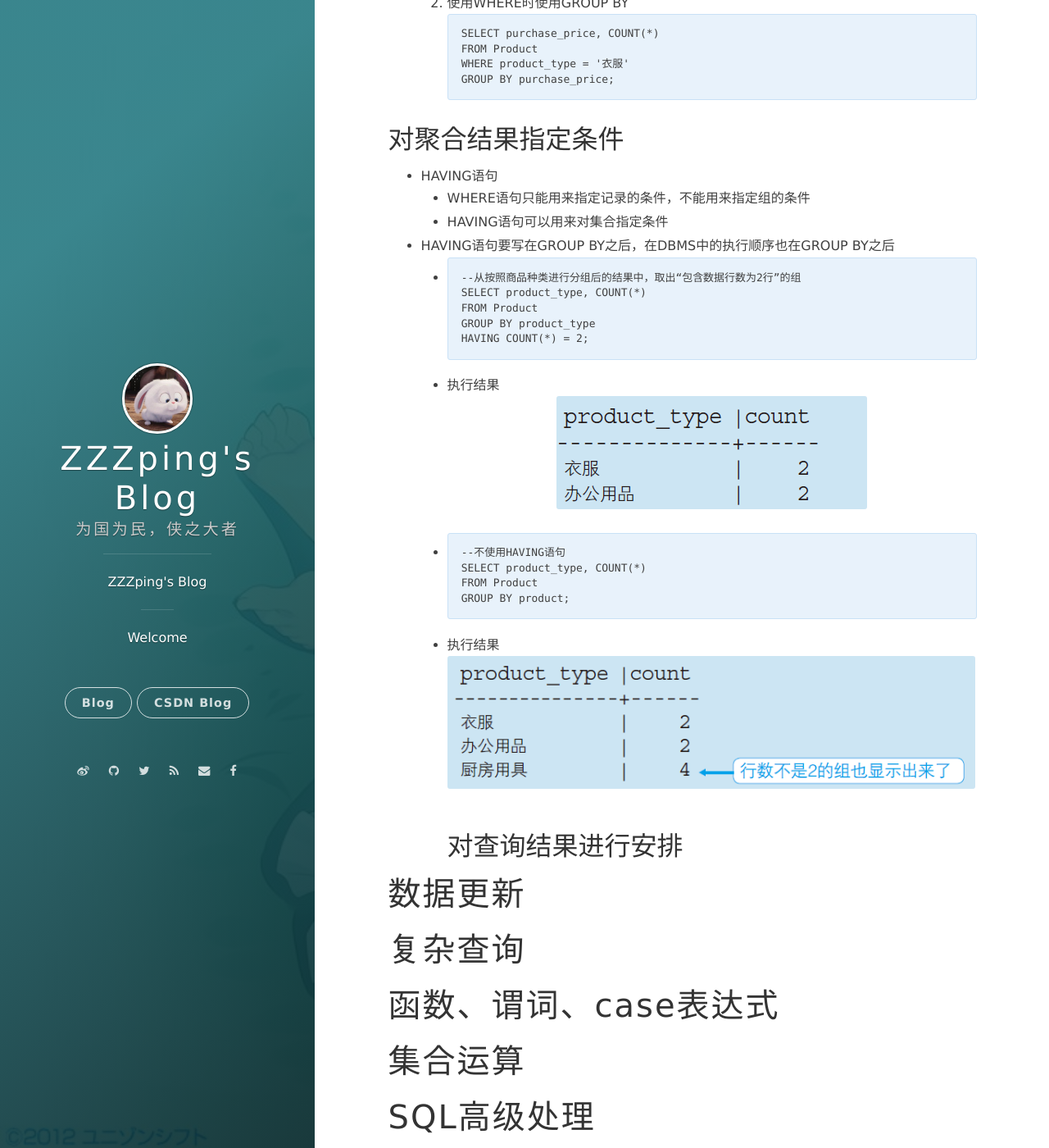
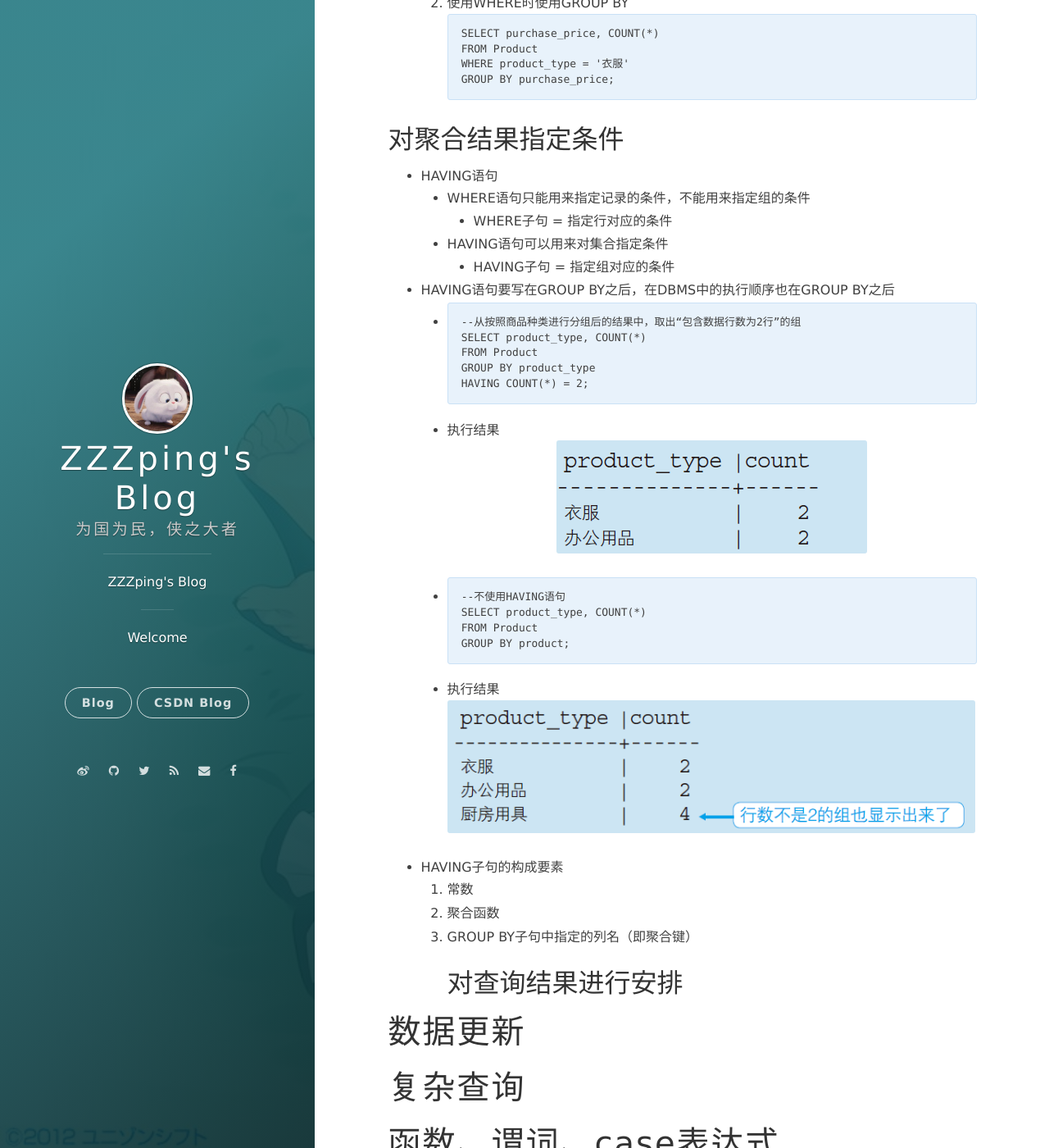
Before and after one commit to ZZZping/ZZZping.github.io, a Jekyll site: the page built from _posts/2020-03-30-SQL笔记.md, in a window 1280 px wide and 1400 px high, scrolled down 2106 px. Shown: the whole window at 82% size. Built offline with Jekyll 4.4.1, drawn with Linux system fonts in a browser that asks for light colours; nearby versions of some CDN libraries; comment, search, counter and statistics services are not loaded.

Commit message:
HAVING & WHERE

````diff
--- a/_posts/2020-03-30-SQL笔记.md
+++ b/_posts/2020-03-30-SQL笔记.md
@@ -102,7 +102,9 @@ date: 2020-03-30 08:28:24.000000000 +09:00
 ## 对聚合结果指定条件
    + HAVING语句
       + WHERE语句只能用来指定记录的条件，不能用来指定组的条件
+         + WHERE子句 = 指定行对应的条件
       + HAVING语句可以用来对集合指定条件
+         + HAVING子句 = 指定组对应的条件
    + HAVING语句要写在GROUP BY之后，在DBMS中的执行顺序也在GROUP BY之后
       +
       ```
@@ -125,6 +127,10 @@ date: 2020-03-30 08:28:24.000000000 +09:00
       + 执行结果
       ![avatar](/assets/images/不使用HAVING.png)
       <br>
+   + HAVING子句的构成要素
+      1. 常数
+      2. 聚合函数
+      3. GROUP BY子句中指定的列名（即聚合键）
 ## 对查询结果进行安排
 
 # 数据更新
````
